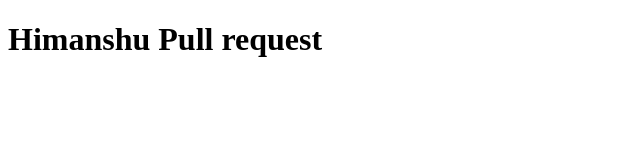
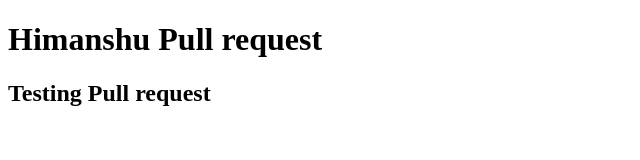
Before and after one commit to indoricoders/angular1, a plain HTML site: page index.html in a window 1280 px wide. Shown: the whole page, without its empty margins (0-640 px from the left). Drawn offline with Linux system fonts and the light colour scheme.

Commit message:
TESTING pull request

```diff
--- a/index.html
+++ b/index.html
@@ -8,5 +8,6 @@
 </head>
 <body>
   <h1>Himanshu Pull request</h1>
+    <h2>Testing Pull request</h2>
 </body>
 </html>
```
